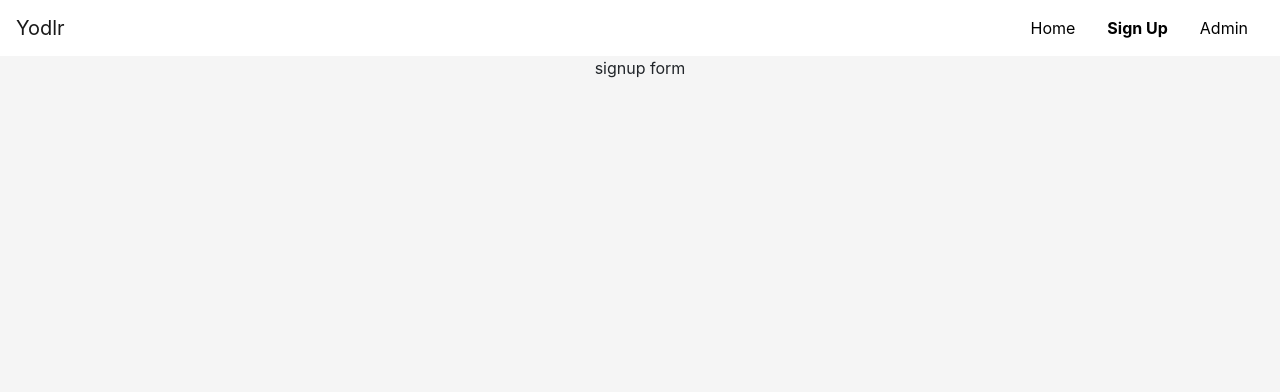
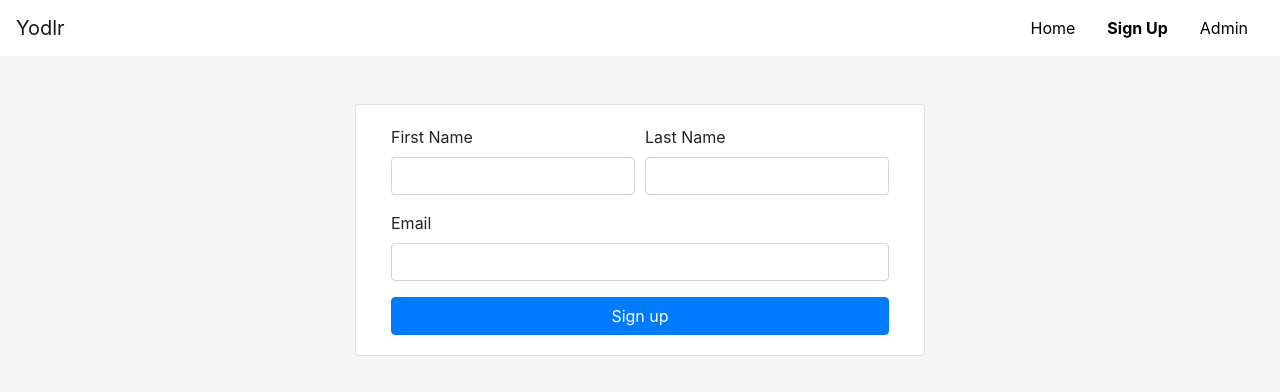
Before and after one commit to rithmschool/yodlr-take-home, a React (Create React App) app in the folder frontend/: page /signup in a window 1280 px wide. Shown: the top 392 px of the page. Built offline with nearby package versions, Linux system fonts and the light colour scheme; no server answers.

Commit message:
Add Signup; refactor reducer/.

```diff
--- a/frontend/src/App.css
+++ b/frontend/src/App.css
@@ -1,5 +1,4 @@
 .App {
-  text-align: center;
 }
 
 .App-logo {
--- a/frontend/src/App.js
+++ b/frontend/src/App.js
@@ -1,7 +1,7 @@
 import React, { useEffect } from 'react';
 import './App.css';
 import { useDispatch } from 'react-redux';
-import { loadUsers } from './reducer/action';
+import { loadUsers } from './reducer/users/action';
 import Nav from './Nav';
 import Routes from './Routes';
 
--- a/frontend/src/Routes.js
+++ b/frontend/src/Routes.js
@@ -2,6 +2,7 @@ import React from 'react';
 import { Redirect, Route, Switch } from 'react-router-dom';
 import Home from './Home';
 import UsersTable from './UsersTable';
+import Signup from './Signup';
 
 const Routes = () => (
   <Switch>
@@ -9,7 +10,7 @@ const Routes = () => (
       <UsersTable />
     </Route>
     <Route exact path="/signup">
-      <p>signup form</p>
+      <Signup />
     </Route>
     <Route exact path="/">
       <Home />
--- /dev/null
+++ b/frontend/src/Signup.js
@@ -0,0 +1,71 @@
+import React, { useState } from 'react';
+import { useDispatch, useSelector } from 'react-redux';
+import { addUser } from './reducer/users/action'
+import { useHistory } from 'react-router-dom';
+
+
+const Signup = () => {
+  const error = useSelector(state => state.error);
+  const INIT_FORM_STATE = {
+    "firstName": "",
+    "lastName": "",
+    "email": "",
+  }
+  const [formData, setFormData] = useState(INIT_FORM_STATE);
+  const [formError, setFormError] = useState("");
+  const dispatch = useDispatch();
+  const history = useHistory();
+
+  const handleChange = (evt) => {
+    const { name, value } = evt.target;
+    setFormData(f => ({ ...f, [name]: value }));
+  }
+
+  const handleSubmit = (evt) => {
+    evt.preventDefault();
+    try {
+      dispatch(addUser({ ...formData, state: "pending" }));
+      setFormData(INIT_FORM_STATE);
+      history.push('/');
+    } catch (e) {
+      console.error(e);
+      setFormError(error);
+    }
+  }
+
+
+  return (
+    <div className="row justify-content-center mt-5">
+      <div className="card col-md-6">
+        <form className="card-body" onSubmit={handleSubmit}>
+          <div className="form-row">
+            <div className="form-group col-md-6">
+              <label htmlFor="intput-first-name">First Name</label>
+              <input type="text" className="form-control" id="intput-first-name"
+                name="firstName" value={formData.firstName} onChange={handleChange} />
+            </div>
+            <div className="form-group col-md-6">
+              <label htmlFor="intput-last-name">Last Name</label>
+              <input type="text" className="form-control" id="intput-last-name"
+                name="lastName" value={formData.lastName} onChange={handleChange} />
+            </div>
+          </div>
+          <div className="form-group">
+            <label htmlFor="input-email">Email</label>
+            <input type="text" className="form-control" id="input-email"
+              name="email" value={formData.email} onChange={handleChange} />
+          </div>
+          <button type="submit" className="btn btn-primary btn-block">Sign up</button>
+          {formError.length !== 0 &&
+            <div className="alert alert-danger" role="alert">
+              {formError}
+            </div>
+          }
+        </form>
+      </div>
+    </div>
+  )
+}
+
+
+export default Signup;
--- a/frontend/src/UsersTable.js
+++ b/frontend/src/UsersTable.js
@@ -29,7 +29,7 @@ const UsersTable = () => {
               <td>{user.state}</td>
               <td>
                 <button className="btn text-danger">
-                  <i class="fa fa-times" aria-hidden="true"></i>
+                  <i className="fa fa-times" aria-hidden="true"></i>
                 </button>
               </td>
             </tr>
--- /dev/null
+++ b/frontend/src/reducer/errors/action.js
@@ -0,0 +1,13 @@
+import { SET_ERROR, RESET_ERROR } from './actionTypes';
+
+
+function setError(message) {
+  return { type: SET_ERROR, message };
+}
+
+function resetError() {
+  return { type: RESET_ERROR };
+}
+
+
+export { setError, resetError };
--- /dev/null
+++ b/frontend/src/reducer/errors/actionTypes.js
@@ -0,0 +1,2 @@
+export const SET_ERROR = 'SET_ERROR';
+export const RESET_ERROR = 'RESET_ERROR';
--- /dev/null
+++ b/frontend/src/reducer/errors/errorsReducer.js
@@ -0,0 +1,18 @@
+import { SET_ERROR, RESET_ERROR } from './actionTypes';
+
+
+function errorsReducer(state = "", action) {
+  switch (action.type) {
+    case SET_ERROR:
+      return action.message;
+
+    case RESET_ERROR:
+      return "";
+
+    default:
+      return state;
+  }
+}
+
+
+export default errorsReducer;
--- a/frontend/src/reducer/rootReducer.js
+++ b/frontend/src/reducer/rootReducer.js
@@ -1,6 +1,7 @@
 import { combineReducers } from 'redux';
-import usersReducer from './usersReducer';
+import usersReducer from './users/usersReducer';
+import errorsReducer from './errors/errorsReducer';
 
-const rootReducer = combineReducers({ users: usersReducer });
+const rootReducer = combineReducers({ users: usersReducer, error: errorsReducer });
 
 export default rootReducer;
--- a/frontend/src/reducer/action.js
+++ b/frontend/src/reducer/users/action.js
@@ -1,7 +1,8 @@
 import {
   LOAD_USERS_TO_STORE, ADD_USER_TO_STORE, REMOVE_USER_FROM_STORE
 } from './actionTypes';
-import User from '../api/User';
+import User from '../../api/User';
+import { setError, resetError } from '../errors/action';
 
 
 function storeUser(user) {
@@ -14,11 +15,14 @@ function storeUser(user) {
  */
 function addUser(user) {
   return async function(dispatch) {
+    dispatch(resetError());
+
     try {
       const newUser = await User.create(user);
       dispatch(storeUser(newUser));
     } catch (error) {
       console.error(error);
+      setError(error.message);
     }
   }
 }
@@ -33,11 +37,14 @@ function removeUserFromStore(id) {
  */
 function removeUser(id) {
   return async function(dispatch) {
+    dispatch(resetError());
+
     try {
       await User.remove(id);
       dispatch(removeUserFromStore(id));
     } catch (error) {
       console.error(error);
+      dispatch(setError(error.message));
     }
   }
 }
@@ -51,11 +58,14 @@ function loadUsersToStore(users) {
  */
 function loadUsers() {
   return async function(dispatch) {
+    dispatch(resetError());
+
     try {
       const users = await User.getAll();
       dispatch(loadUsersToStore(users));
     } catch (error) {
       console.error(error);
+      dispatch(setError(error.message));
     }
   }
 }
```
Also changed, not shown: frontend/src/reducer/users/actionTypes.js (renamed from frontend/src/reducer/actionTypes.js), frontend/src/reducer/users/usersReducer.js (renamed from frontend/src/reducer/usersReducer.js), 1 other file (tests, documents, lock files or other folders).
